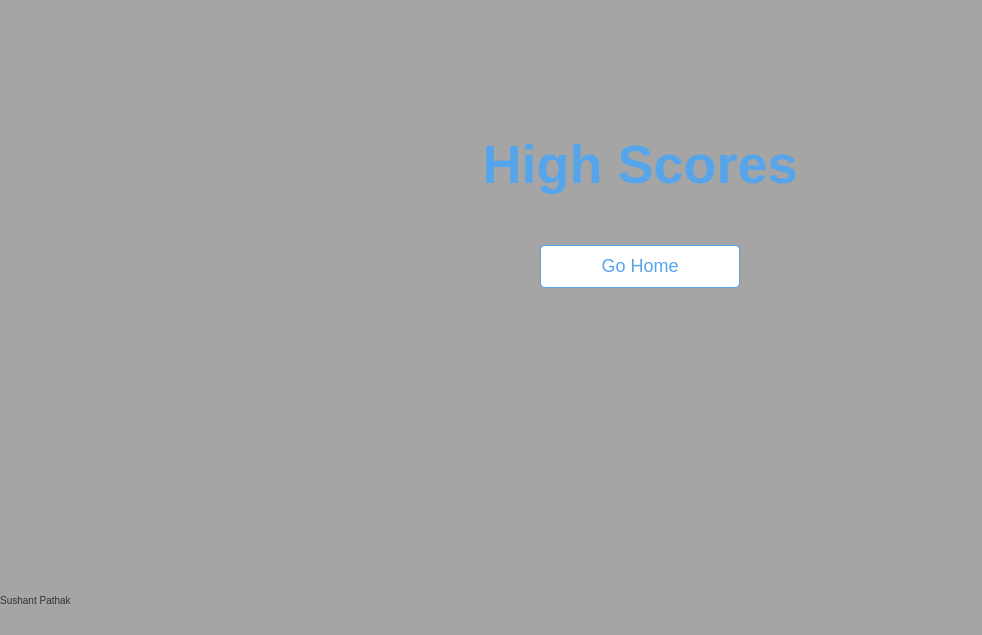
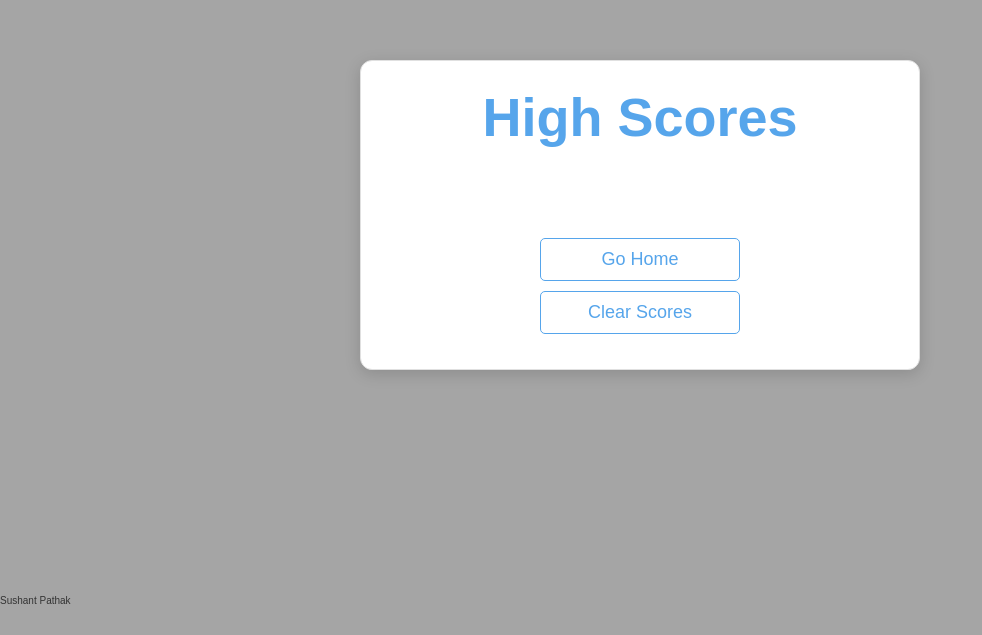
Before and after one commit to sushantm1/Edunet-Quiz-App, a plain HTML site: page highscores.html in a window 1280 px wide. Shown: the part 165-800 px from the top of the page, without its empty margins (0-982 px from the left). Drawn offline with Linux system fonts and the light colour scheme.

Commit message:
final updates

```diff
--- a/highscore.css
+++ b/highscore.css
@@ -12,3 +12,16 @@
 .high-score:hover {
   transform: scale(1.025);
 }
+
+.card {
+  background: #fff;
+  border-radius: 12px;
+  box-shadow: 0 4px 16px rgba(0,0,0,0.15);
+  padding: 2.5rem;
+  margin: 2rem auto;
+  border: 1px solid #e0e0e0;
+  width: 70vh;
+  display: flex;
+  flex-direction: column;
+  align-items: center;
+}
--- a/highscores.html
+++ b/highscores.html
@@ -5,15 +5,16 @@
     <meta name="viewport" content="width=device-width, initial-scale=1.0" />
     <meta http-equiv="X-UA-Compatible" content="ie=edge" />
     <title>High Scores</title>
+    <link rel="stylesheet" href="highscore.css" />
     <link rel="stylesheet" href="app.css" />
-    <link rel="stylesheet" href="highscores.css" />
   </head>
   <body>
     <div class="container">
-      <div id="highScores" class="flex-center flex-column">
+      <div id="highScores" class="card">
         <h1 id="finalScore">High Scores</h1>
         <ul id="highScoresList"></ul>
         <a class="btn" href="/">Go Home</a>
+        <button class="btn" onclick="clearHighScores()">Clear Scores</button>
       </div>
     </div>
     <script src="highscores.js"></script>
--- a/highscores.js
+++ b/highscores.js
@@ -6,3 +6,8 @@ highScoresList.innerHTML = highScores
     return `<li class="high-score">${score.name} - ${score.score}</li>`;
   })
   .join("");
+
+function clearHighScores() {
+  localStorage.removeItem("highScores");
+  highScoresList.innerHTML = "";
+}
```
